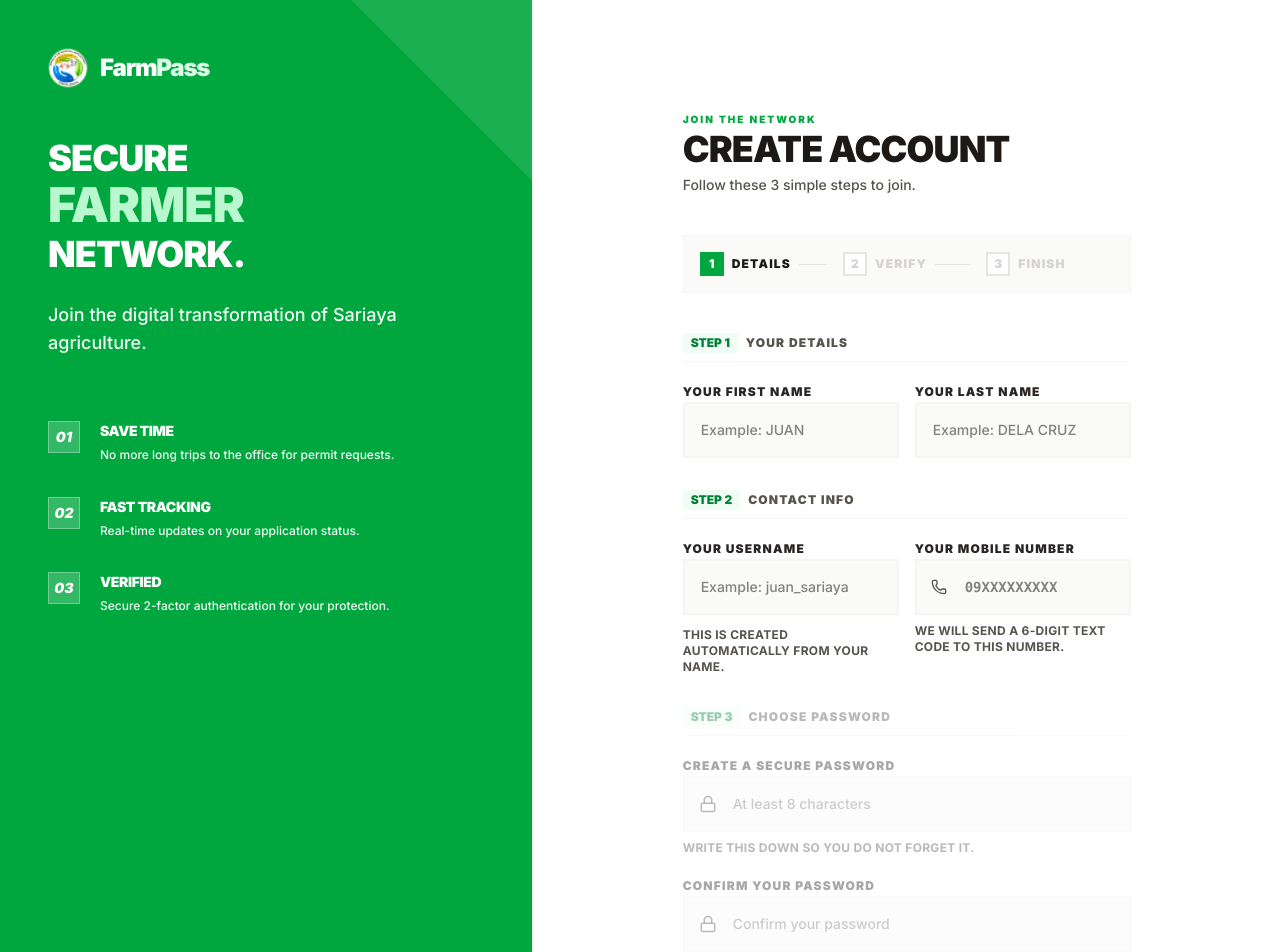
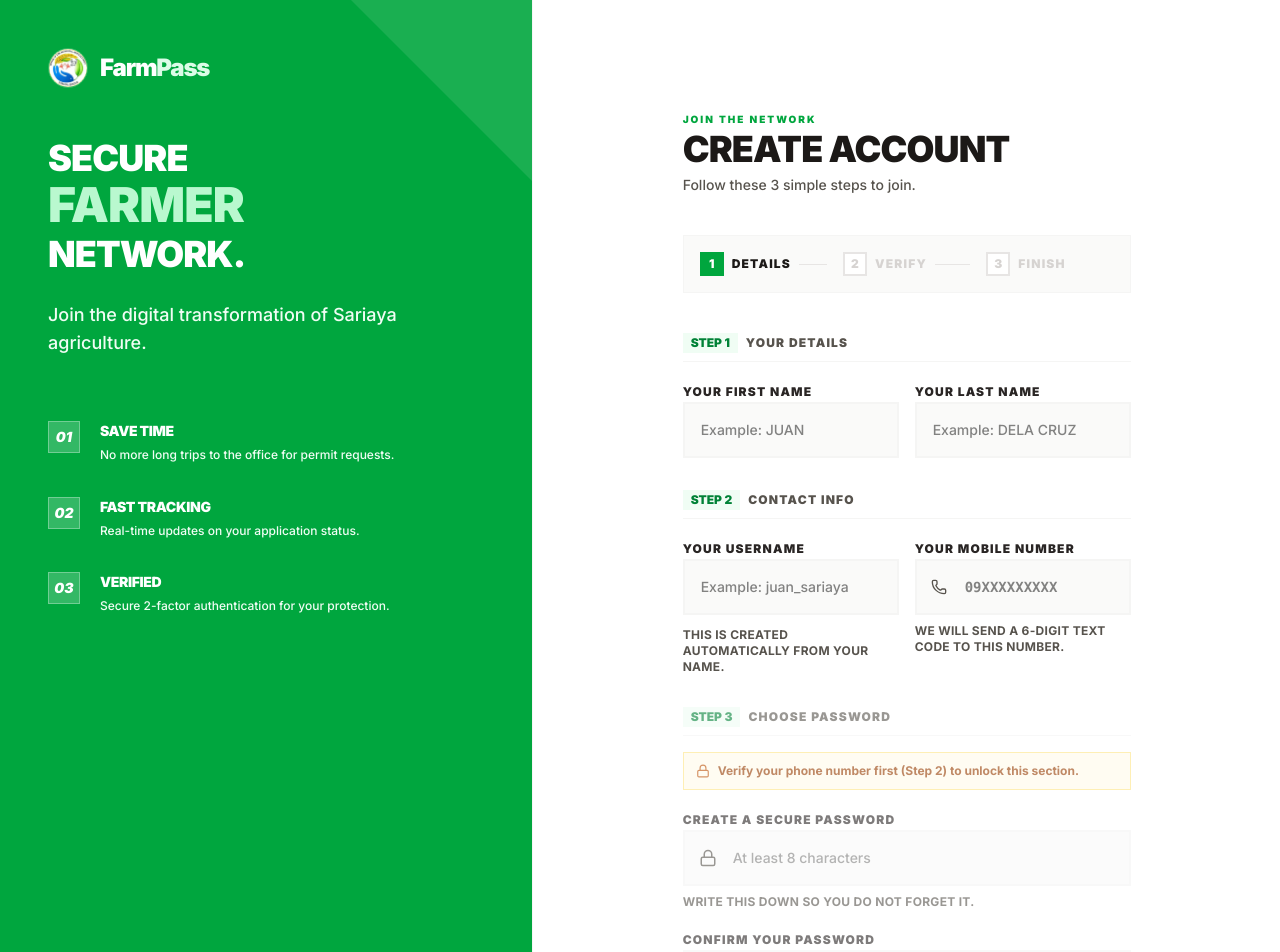
Before and after one commit to jico19/capstoneV2, a React (Vite) app in the folder frontend/: page /register in a window 1280 px wide. Shown: the top 952 px of the page. Built offline with nearby package versions, Linux system fonts and the light colour scheme.

Commit message:
fix: add lock explanation to disabled password section on register

```diff
--- a/frontend/src/pages/auth/RegisterPage.jsx
+++ b/frontend/src/pages/auth/RegisterPage.jsx
@@ -384,11 +384,19 @@ const RegisterPage = () => {
                             </div>
 
                             {/* Part 3: Secure? */}
-                            <div className={`space-y-4 transition-opacity duration-300 ${isOTPVerified ? "opacity-100" : "opacity-40"}`}>
+                            <div className={`space-y-4 transition-opacity duration-300 ${isOTPVerified ? "opacity-100" : "opacity-60"}`}>
                                 <div className="flex items-center gap-2 border-b border-stone-100 pb-2">
                                     <span className="text-xs font-black text-green-700 bg-green-50 px-2 py-0.5">STEP 3</span>
                                     <h3 className="text-xs font-black uppercase tracking-widest text-stone-600">Choose Password</h3>
                                 </div>
+                                {!isOTPVerified && (
+                                    <div className="bg-amber-50 border border-amber-200 px-3 py-2.5 flex items-center gap-2">
+                                        <Lock size={14} className="text-amber-700 flex-shrink-0" />
+                                        <p className="text-xs font-bold text-amber-800">
+                                            Verify your phone number first (Step 2) to unlock this section.
+                                        </p>
+                                    </div>
+                                )}
                                 <div className="space-y-2">
                                     <label className="text-xs font-black uppercase tracking-widest text-stone-800">Create a Secure Password</label>
                                     <div className="relative">
```
